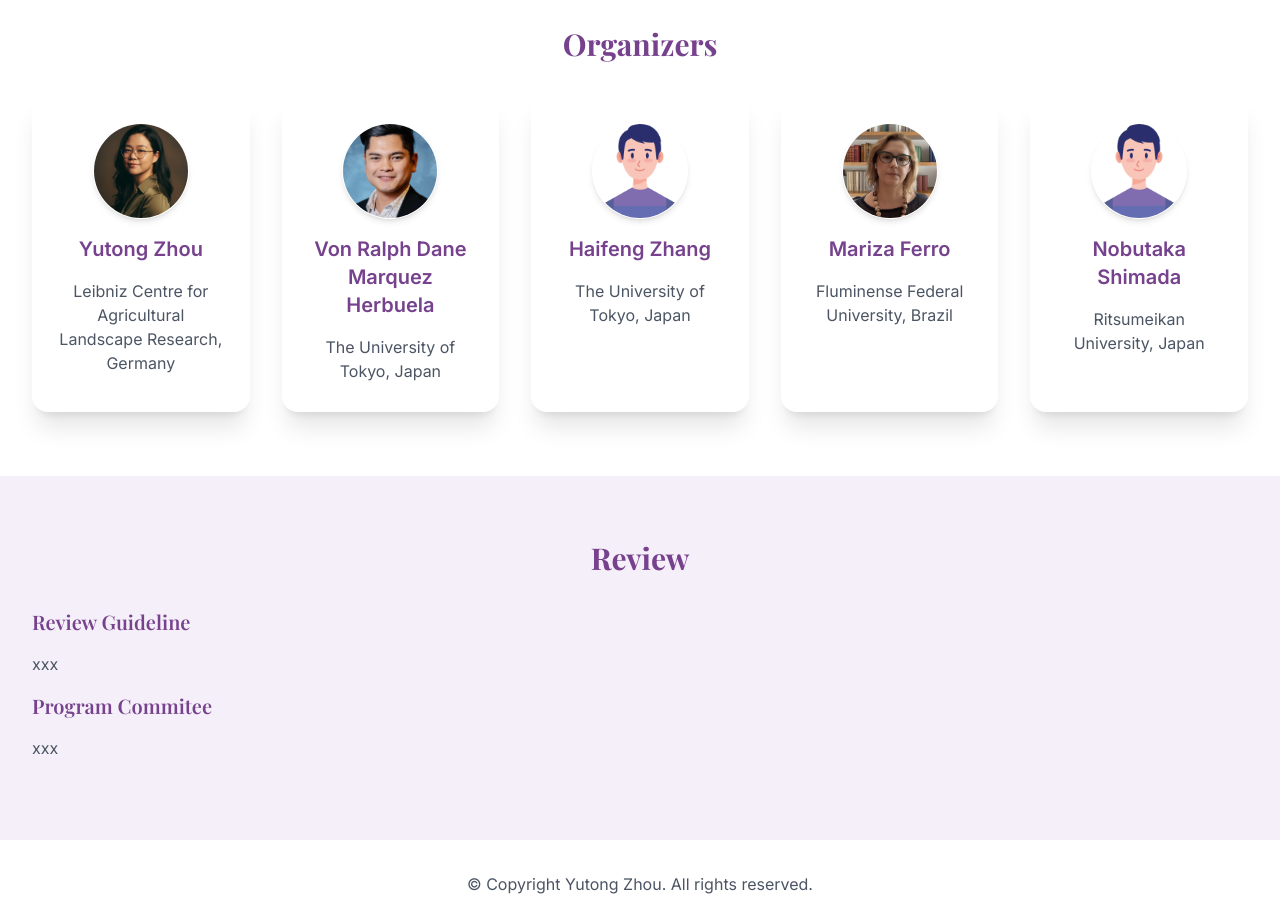
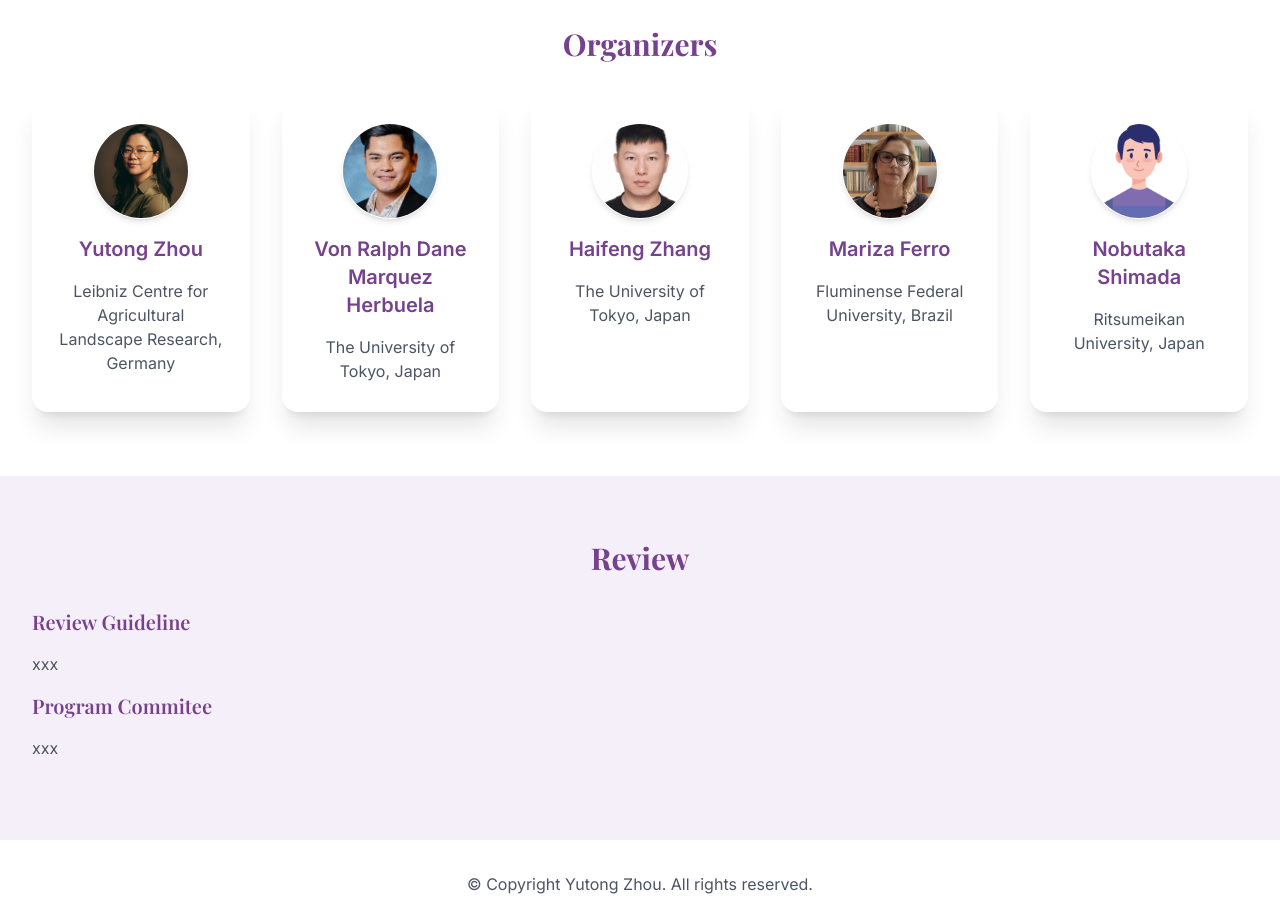
Before and after one commit to ElizaZhou96/EmpAI26, a React (Vite) app: page / in a window 1280 px wide. Shown: the part 4840-5748 px from the top of the page. Built offline with nearby package versions, Linux system fonts and the light colour scheme.

Commit message:
Update App.tsx

```diff
--- a/src/App.tsx
+++ b/src/App.tsx
@@ -279,7 +279,7 @@ function App() {
 			<OrganizerCard
               name="Haifeng Zhang"
               role="The University of Tokyo, Japan"
-              image="/boy.png"
+              image="/haifeng.png"
               website="https://developmental-robotics.jp/en/members/haifeng_zhang/"
             />
 			<OrganizerCard
```
